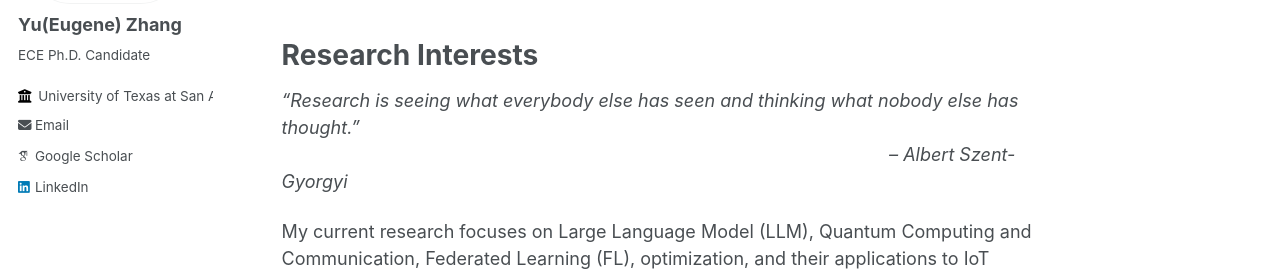
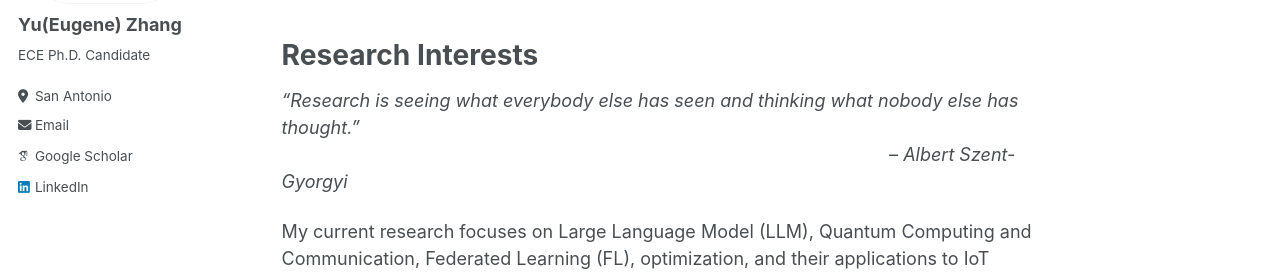
Before and after one commit to Yu-Zhang-Eugene/yu-zhang-eugene.github.io, a Jekyll site: the page built from _pages/about.md, in a window 1280 px wide. Shown: the part 318-593 px from the top of the page. Built offline with Jekyll 4.4.1, drawn with Linux system fonts in a browser that asks for light colours; some web fonts are replaced.

Commit message:
Update _config.yml

```diff
--- a/_config.yml
+++ b/_config.yml
@@ -30,8 +30,8 @@ author:
   name             : "Yu(Eugene) Zhang"
   pronouns         : # example: "she/her"
   bio              : "ECE Ph.D. Candidate"
-  location         : # "San Antonio"
-  employer         : "University of Texas at San Antonio"
+  location         : "San Antonio"
+  employer         : # "University of Texas at San Antonio"
   uri              : # URL
   email            : "zhangyu@yahoo.com"
 
```
